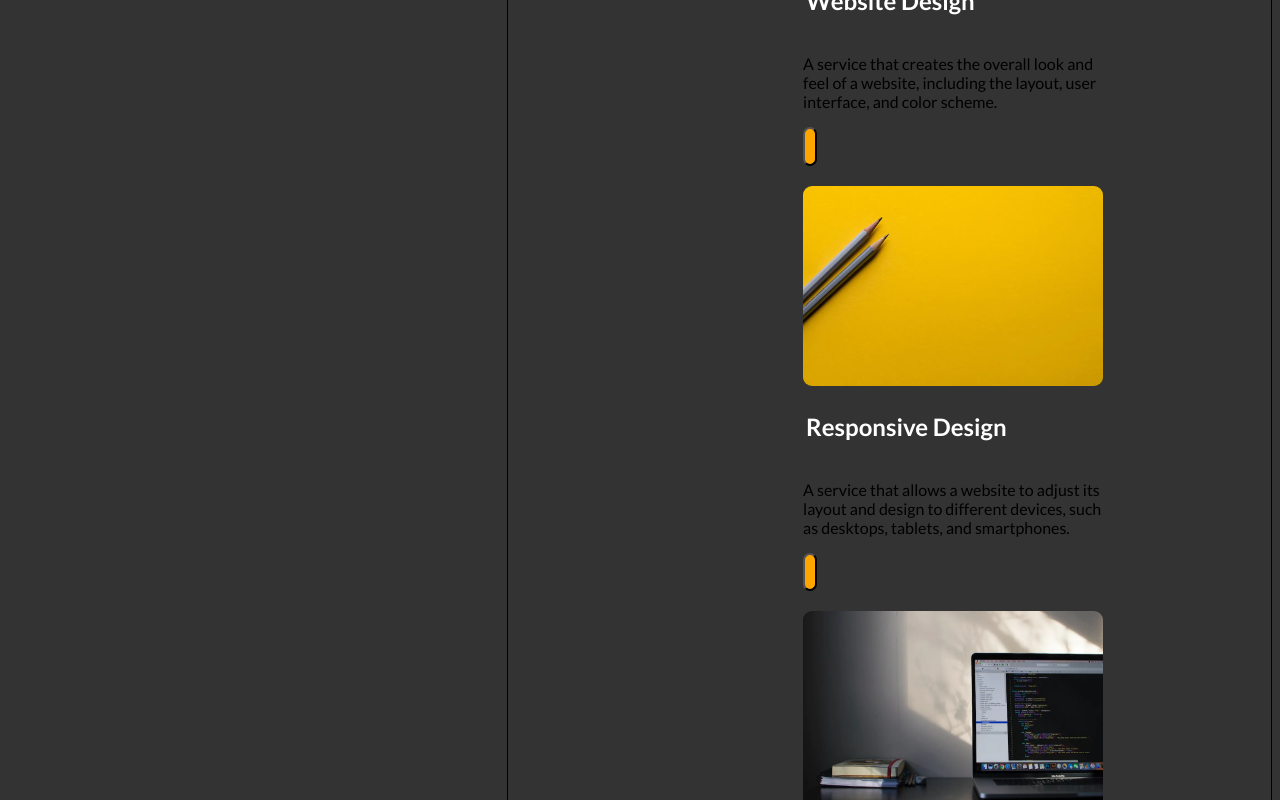
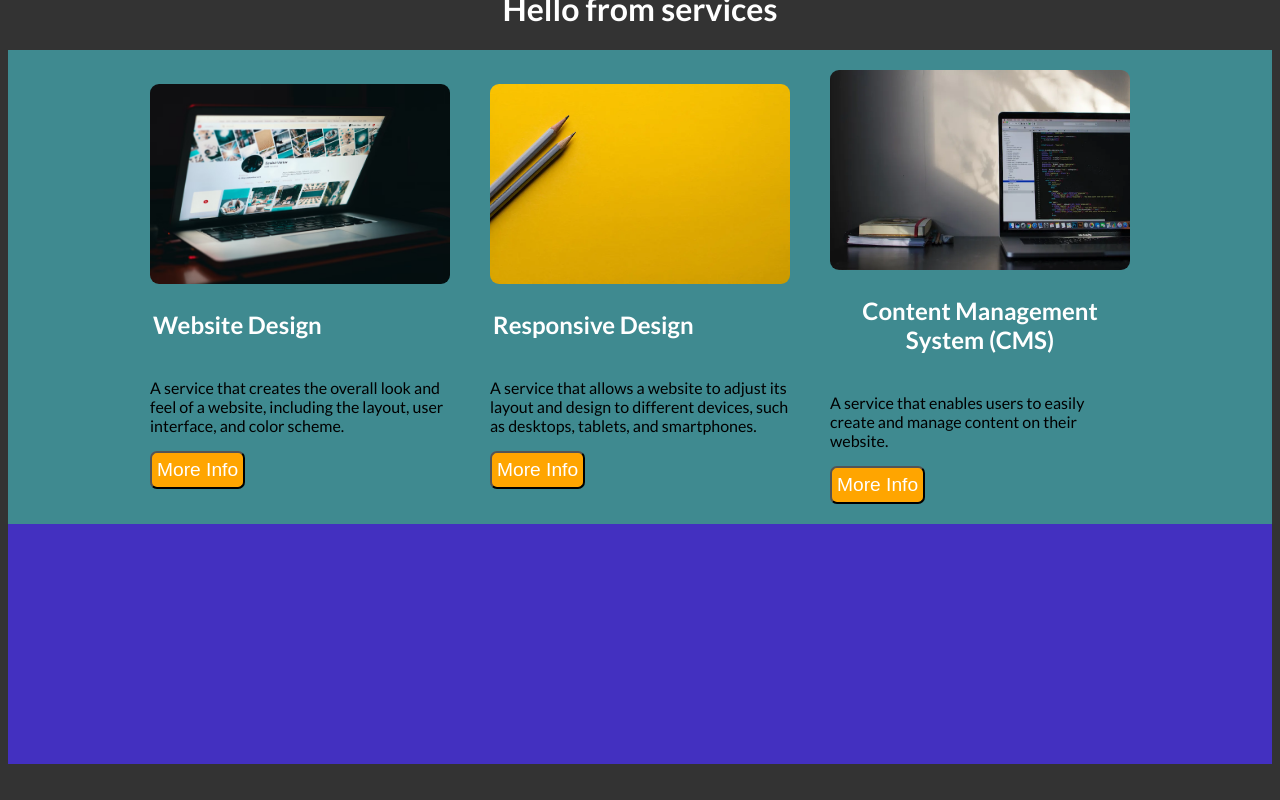
Before and after one commit to filipjovicccc/Personal-portfolio, a React (Create React App) app: page / in a window 1280 px wide. Shown: the part 1400-2200 px from the top of the page. After the commit the page ends 2172 px from the top, so only its background shows below. Built offline with nearby package versions, Linux system fonts and the light colour scheme.

Commit message:
working on main parts

```diff
--- a/src/App.css
+++ b/src/App.css
@@ -6,10 +6,3 @@ body{
   background-color: #333333;
   font-family: 'Lato', sans-serif;
 }
-
-.services-list{
-  display: flex;
-  flex-direction: row;
- border: 1px solid black;
-  margin-left: 100px;
-}
--- a/src/App.js
+++ b/src/App.js
@@ -5,6 +5,7 @@ import About from "./components/About";
 import OurServicesList from "./components/OurServicesList";
 import services from "./components/data/data-services";
 import { useState } from "react";
+import Footer from "./components/Footer";
 
 
 
@@ -17,6 +18,7 @@ function App() {
     <Main />
     <About />
     <OurServicesList items={items} />
+    <Footer />
 
     </div>
   );
--- /dev/null
+++ b/src/components/Footer.css
@@ -0,0 +1,5 @@
+.footer{
+    background-color: #4330c0;
+    width: 100%;
+    height: 30vh;
+}
--- /dev/null
+++ b/src/components/Footer.js
@@ -0,0 +1,12 @@
+import React from "react";
+import "./Footer.css"
+
+const Footer = () => {
+     return (
+       <footer className="footer">
+
+       </footer>
+     )
+}
+
+export default Footer;
--- a/src/components/Main.css
+++ b/src/components/Main.css
@@ -1,5 +1,6 @@
 .image-section{
     position: relative;
+    width: 100%;
 
 
 }
--- a/src/components/OurServices.css
+++ b/src/components/OurServices.css
@@ -6,7 +6,7 @@
   }
 
   .article h2{
-    text-align: centar;
+    text-align: center;
 
   }
 
@@ -16,12 +16,7 @@
     height: 200px;
     border-radius: 9px 9px 9px 9px;
   }
-  .services-list{
-    display: flex;
 
-    flex-wrap: wrap;
-    margin-left: 100px;
-  }
 
   .section{
     display: flex;
--- a/src/components/OurServices.js
+++ b/src/components/OurServices.js
@@ -19,9 +19,8 @@ const OurServices =(props)=> {
         <p>
             {props.item.description}
         </p>
-        <Button>
-            More Info
-        </Button>
+        <Button title = "More Info" />
+
     </article>
    )
 
--- /dev/null
+++ b/src/components/OurServicesList.css
@@ -0,0 +1,23 @@
+.services-list{
+    display: flex;
+    flex-direction: column;
+    width: 100%;
+
+
+
+
+  }
+  .services-list h1 {
+    text-align: center;
+    color: white;
+
+
+  }
+
+  .services{
+    display: flex;
+    align-items: center;
+    background-color: #3F8a90;
+    justify-content: center;
+
+  }
--- a/src/components/OurServicesList.js
+++ b/src/components/OurServicesList.js
@@ -1,5 +1,6 @@
 
 import OurServices from "./OurServices";
+import "./OurServicesList.css"
 
 
 
```
